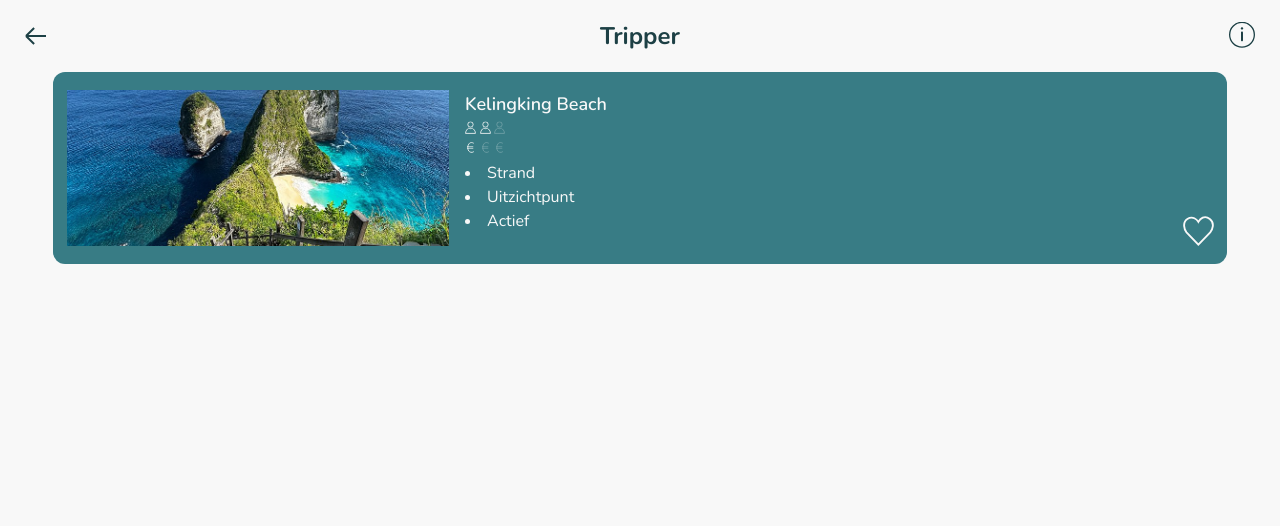
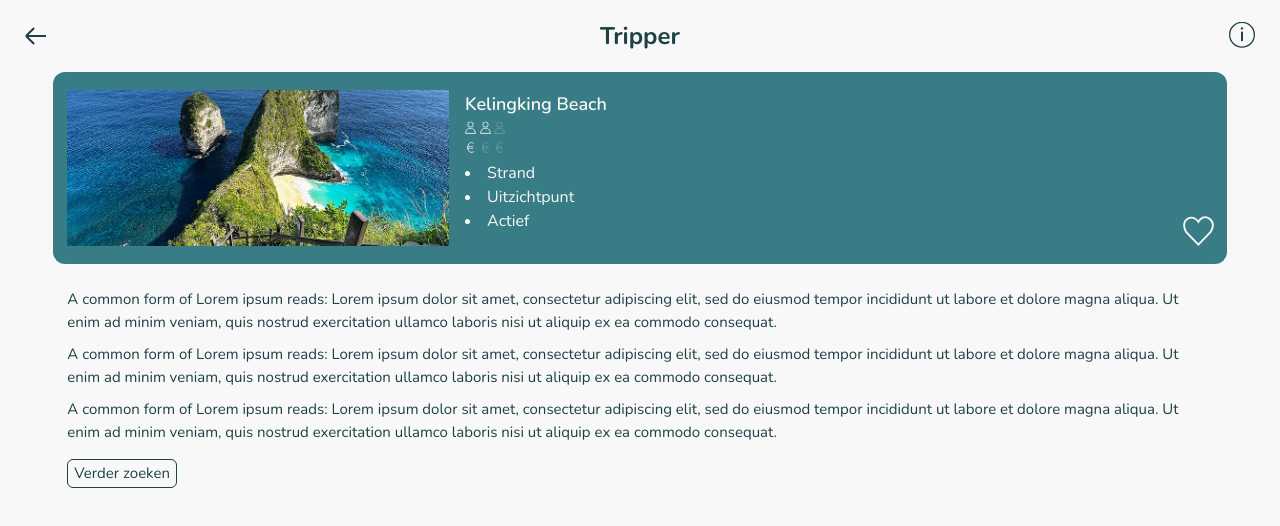
Before and after one commit to dannyfrelink/Tripper, a Next.js app: page /activities/0 in a window 1280 px wide. Shown: the top 526 px of the page. Built offline with nearby package versions, Linux system fonts and the light colour scheme.

Commit message:
update: finish styling of activity details page

```diff
--- a/activities.json
+++ b/activities.json
@@ -12,7 +12,7 @@
             "tags": "Strand, Uitzichtpunt, Actief",
             "location": "Nusa",
             "href": "/kelingking",
-            "details": "A common form of Lorem ipsum reads: Lorem ipsum dolor sit amet, consectetur adipiscing elit, sed do eiusmod tempor incididunt ut labore et dolore magna aliqua. Ut enim ad minim veniam, quis nostrud exercitation ullamco laboris nisi ut aliquip ex ea commodo consequat."
+            "details": "A common form of Lorem ipsum reads: Lorem ipsum dolor sit amet, consectetur adipiscing elit, sed do eiusmod tempor incididunt ut labore et dolore magna aliqua. Ut enim ad minim veniam, quis nostrud exercitation ullamco laboris nisi ut aliquip ex ea commodo consequat.//A common form of Lorem ipsum reads: Lorem ipsum dolor sit amet, consectetur adipiscing elit, sed do eiusmod tempor incididunt ut labore et dolore magna aliqua. Ut enim ad minim veniam, quis nostrud exercitation ullamco laboris nisi ut aliquip ex ea commodo consequat.//A common form of Lorem ipsum reads: Lorem ipsum dolor sit amet, consectetur adipiscing elit, sed do eiusmod tempor incididunt ut labore et dolore magna aliqua. Ut enim ad minim veniam, quis nostrud exercitation ullamco laboris nisi ut aliquip ex ea commodo consequat."
         },
         {
             "id": 1,
@@ -22,7 +22,7 @@
             "price": "",
             "tags": "Strand",
             "location": "Nusa",
-            "details": "A common form of Lorem ipsum reads: Lorem ipsum dolor sit amet, consectetur adipiscing elit, sed do eiusmod tempor incididunt ut labore et dolore magna aliqua. Ut enim ad minim veniam, quis nostrud exercitation ullamco laboris nisi ut aliquip ex ea commodo consequat."
+            "details": "A common form of Lorem ipsum reads: Lorem ipsum dolor sit amet, consectetur adipiscing elit, sed do eiusmod tempor incididunt ut labore et dolore magna aliqua. Ut enim ad minim veniam, quis nostrud exercitation ullamco laboris nisi ut aliquip ex ea commodo consequat.//A common form of Lorem ipsum reads: Lorem ipsum dolor sit amet, consectetur adipiscing elit, sed do eiusmod tempor incididunt ut labore et dolore magna aliqua. Ut enim ad minim veniam, quis nostrud exercitation ullamco laboris nisi ut aliquip ex ea commodo consequat.//A common form of Lorem ipsum reads: Lorem ipsum dolor sit amet, consectetur adipiscing elit, sed do eiusmod tempor incididunt ut labore et dolore magna aliqua. Ut enim ad minim veniam, quis nostrud exercitation ullamco laboris nisi ut aliquip ex ea commodo consequat."
         },
         {
             "id": 2,
@@ -32,7 +32,7 @@
             "price": "",
             "tags": "Strand",
             "location": "Amed",
-            "details": "A common form of Lorem ipsum reads: Lorem ipsum dolor sit amet, consectetur adipiscing elit, sed do eiusmod tempor incididunt ut labore et dolore magna aliqua. Ut enim ad minim veniam, quis nostrud exercitation ullamco laboris nisi ut aliquip ex ea commodo consequat."
+            "details": "A common form of Lorem ipsum reads: Lorem ipsum dolor sit amet, consectetur adipiscing elit, sed do eiusmod tempor incididunt ut labore et dolore magna aliqua. Ut enim ad minim veniam, quis nostrud exercitation ullamco laboris nisi ut aliquip ex ea commodo consequat.//A common form of Lorem ipsum reads: Lorem ipsum dolor sit amet, consectetur adipiscing elit, sed do eiusmod tempor incididunt ut labore et dolore magna aliqua. Ut enim ad minim veniam, quis nostrud exercitation ullamco laboris nisi ut aliquip ex ea commodo consequat.//A common form of Lorem ipsum reads: Lorem ipsum dolor sit amet, consectetur adipiscing elit, sed do eiusmod tempor incididunt ut labore et dolore magna aliqua. Ut enim ad minim veniam, quis nostrud exercitation ullamco laboris nisi ut aliquip ex ea commodo consequat."
         },
         {
             "id": 3,
@@ -42,7 +42,7 @@
             "price": "",
             "tags": "Strand",
             "location": "Amed",
-            "details": "A common form of Lorem ipsum reads: Lorem ipsum dolor sit amet, consectetur adipiscing elit, sed do eiusmod tempor incididunt ut labore et dolore magna aliqua. Ut enim ad minim veniam, quis nostrud exercitation ullamco laboris nisi ut aliquip ex ea commodo consequat."
+            "details": "A common form of Lorem ipsum reads: Lorem ipsum dolor sit amet, consectetur adipiscing elit, sed do eiusmod tempor incididunt ut labore et dolore magna aliqua. Ut enim ad minim veniam, quis nostrud exercitation ullamco laboris nisi ut aliquip ex ea commodo consequat.//A common form of Lorem ipsum reads: Lorem ipsum dolor sit amet, consectetur adipiscing elit, sed do eiusmod tempor incididunt ut labore et dolore magna aliqua. Ut enim ad minim veniam, quis nostrud exercitation ullamco laboris nisi ut aliquip ex ea commodo consequat.//A common form of Lorem ipsum reads: Lorem ipsum dolor sit amet, consectetur adipiscing elit, sed do eiusmod tempor incididunt ut labore et dolore magna aliqua. Ut enim ad minim veniam, quis nostrud exercitation ullamco laboris nisi ut aliquip ex ea commodo consequat."
         },
         {
             "id": 4,
@@ -52,7 +52,7 @@
             "price": "",
             "tags": "Strand",
             "location": "Amed",
-            "details": "A common form of Lorem ipsum reads: Lorem ipsum dolor sit amet, consectetur adipiscing elit, sed do eiusmod tempor incididunt ut labore et dolore magna aliqua. Ut enim ad minim veniam, quis nostrud exercitation ullamco laboris nisi ut aliquip ex ea commodo consequat."
+            "details": "A common form of Lorem ipsum reads: Lorem ipsum dolor sit amet, consectetur adipiscing elit, sed do eiusmod tempor incididunt ut labore et dolore magna aliqua. Ut enim ad minim veniam, quis nostrud exercitation ullamco laboris nisi ut aliquip ex ea commodo consequat.//A common form of Lorem ipsum reads: Lorem ipsum dolor sit amet, consectetur adipiscing elit, sed do eiusmod tempor incididunt ut labore et dolore magna aliqua. Ut enim ad minim veniam, quis nostrud exercitation ullamco laboris nisi ut aliquip ex ea commodo consequat.//A common form of Lorem ipsum reads: Lorem ipsum dolor sit amet, consectetur adipiscing elit, sed do eiusmod tempor incididunt ut labore et dolore magna aliqua. Ut enim ad minim veniam, quis nostrud exercitation ullamco laboris nisi ut aliquip ex ea commodo consequat."
         },
         {
             "id": 5,
@@ -62,7 +62,7 @@
             "price": "",
             "tags": "",
             "location": "",
-            "details": "A common form of Lorem ipsum reads: Lorem ipsum dolor sit amet, consectetur adipiscing elit, sed do eiusmod tempor incididunt ut labore et dolore magna aliqua. Ut enim ad minim veniam, quis nostrud exercitation ullamco laboris nisi ut aliquip ex ea commodo consequat."
+            "details": "A common form of Lorem ipsum reads: Lorem ipsum dolor sit amet, consectetur adipiscing elit, sed do eiusmod tempor incididunt ut labore et dolore magna aliqua. Ut enim ad minim veniam, quis nostrud exercitation ullamco laboris nisi ut aliquip ex ea commodo consequat.//A common form of Lorem ipsum reads: Lorem ipsum dolor sit amet, consectetur adipiscing elit, sed do eiusmod tempor incididunt ut labore et dolore magna aliqua. Ut enim ad minim veniam, quis nostrud exercitation ullamco laboris nisi ut aliquip ex ea commodo consequat.//A common form of Lorem ipsum reads: Lorem ipsum dolor sit amet, consectetur adipiscing elit, sed do eiusmod tempor incididunt ut labore et dolore magna aliqua. Ut enim ad minim veniam, quis nostrud exercitation ullamco laboris nisi ut aliquip ex ea commodo consequat."
         },
         {
             "id": 6,
@@ -72,7 +72,7 @@
             "price": "",
             "tags": "",
             "location": "",
-            "details": "A common form of Lorem ipsum reads: Lorem ipsum dolor sit amet, consectetur adipiscing elit, sed do eiusmod tempor incididunt ut labore et dolore magna aliqua. Ut enim ad minim veniam, quis nostrud exercitation ullamco laboris nisi ut aliquip ex ea commodo consequat."
+            "details": "A common form of Lorem ipsum reads: Lorem ipsum dolor sit amet, consectetur adipiscing elit, sed do eiusmod tempor incididunt ut labore et dolore magna aliqua. Ut enim ad minim veniam, quis nostrud exercitation ullamco laboris nisi ut aliquip ex ea commodo consequat.//A common form of Lorem ipsum reads: Lorem ipsum dolor sit amet, consectetur adipiscing elit, sed do eiusmod tempor incididunt ut labore et dolore magna aliqua. Ut enim ad minim veniam, quis nostrud exercitation ullamco laboris nisi ut aliquip ex ea commodo consequat.//A common form of Lorem ipsum reads: Lorem ipsum dolor sit amet, consectetur adipiscing elit, sed do eiusmod tempor incididunt ut labore et dolore magna aliqua. Ut enim ad minim veniam, quis nostrud exercitation ullamco laboris nisi ut aliquip ex ea commodo consequat."
         },
         {
             "id": 7,
@@ -82,7 +82,7 @@
             "price": "",
             "tags": "",
             "location": "",
-            "details": "A common form of Lorem ipsum reads: Lorem ipsum dolor sit amet, consectetur adipiscing elit, sed do eiusmod tempor incididunt ut labore et dolore magna aliqua. Ut enim ad minim veniam, quis nostrud exercitation ullamco laboris nisi ut aliquip ex ea commodo consequat."
+            "details": "A common form of Lorem ipsum reads: Lorem ipsum dolor sit amet, consectetur adipiscing elit, sed do eiusmod tempor incididunt ut labore et dolore magna aliqua. Ut enim ad minim veniam, quis nostrud exercitation ullamco laboris nisi ut aliquip ex ea commodo consequat.//A common form of Lorem ipsum reads: Lorem ipsum dolor sit amet, consectetur adipiscing elit, sed do eiusmod tempor incididunt ut labore et dolore magna aliqua. Ut enim ad minim veniam, quis nostrud exercitation ullamco laboris nisi ut aliquip ex ea commodo consequat.//A common form of Lorem ipsum reads: Lorem ipsum dolor sit amet, consectetur adipiscing elit, sed do eiusmod tempor incididunt ut labore et dolore magna aliqua. Ut enim ad minim veniam, quis nostrud exercitation ullamco laboris nisi ut aliquip ex ea commodo consequat."
         },
         {
             "id": 8,
@@ -92,7 +92,7 @@
             "price": "",
             "tags": "",
             "location": "",
-            "details": "A common form of Lorem ipsum reads: Lorem ipsum dolor sit amet, consectetur adipiscing elit, sed do eiusmod tempor incididunt ut labore et dolore magna aliqua. Ut enim ad minim veniam, quis nostrud exercitation ullamco laboris nisi ut aliquip ex ea commodo consequat."
+            "details": "A common form of Lorem ipsum reads: Lorem ipsum dolor sit amet, consectetur adipiscing elit, sed do eiusmod tempor incididunt ut labore et dolore magna aliqua. Ut enim ad minim veniam, quis nostrud exercitation ullamco laboris nisi ut aliquip ex ea commodo consequat.//A common form of Lorem ipsum reads: Lorem ipsum dolor sit amet, consectetur adipiscing elit, sed do eiusmod tempor incididunt ut labore et dolore magna aliqua. Ut enim ad minim veniam, quis nostrud exercitation ullamco laboris nisi ut aliquip ex ea commodo consequat.//A common form of Lorem ipsum reads: Lorem ipsum dolor sit amet, consectetur adipiscing elit, sed do eiusmod tempor incididunt ut labore et dolore magna aliqua. Ut enim ad minim veniam, quis nostrud exercitation ullamco laboris nisi ut aliquip ex ea commodo consequat."
         },
         {
             "id": 9,
@@ -102,7 +102,7 @@
             "price": "",
             "tags": "",
             "location": "",
-            "details": "A common form of Lorem ipsum reads: Lorem ipsum dolor sit amet, consectetur adipiscing elit, sed do eiusmod tempor incididunt ut labore et dolore magna aliqua. Ut enim ad minim veniam, quis nostrud exercitation ullamco laboris nisi ut aliquip ex ea commodo consequat."
+            "details": "A common form of Lorem ipsum reads: Lorem ipsum dolor sit amet, consectetur adipiscing elit, sed do eiusmod tempor incididunt ut labore et dolore magna aliqua. Ut enim ad minim veniam, quis nostrud exercitation ullamco laboris nisi ut aliquip ex ea commodo consequat.//A common form of Lorem ipsum reads: Lorem ipsum dolor sit amet, consectetur adipiscing elit, sed do eiusmod tempor incididunt ut labore et dolore magna aliqua. Ut enim ad minim veniam, quis nostrud exercitation ullamco laboris nisi ut aliquip ex ea commodo consequat.//A common form of Lorem ipsum reads: Lorem ipsum dolor sit amet, consectetur adipiscing elit, sed do eiusmod tempor incididunt ut labore et dolore magna aliqua. Ut enim ad minim veniam, quis nostrud exercitation ullamco laboris nisi ut aliquip ex ea commodo consequat."
         }
 
     ]
--- a/src/pages/activities/[activity].tsx
+++ b/src/pages/activities/[activity].tsx
@@ -42,6 +42,14 @@ export default function ActivitiesDetail({activity}: any) {
                 onClick={handleFavourite}
                 favouriteActivity={favouriteActivity}
             />
+
+            <div className='text-primary-dark text-[15px] w-11/12 mx-auto px-3.5 [&>*:not(:first-of-type)]:mt-2.5 my-6'>
+                {activity.details.split('//').map((paragraph: string) =>
+                    <p>{paragraph}</p>
+                )}
+
+                <a className='block w-fit text-[15px] border-[1px] border-primary-dark rounded-md py-0.5 px-1.5 mt-4' href="/activities">Verder zoeken</a>
+            </div>
         </main>
     )
 }
```
